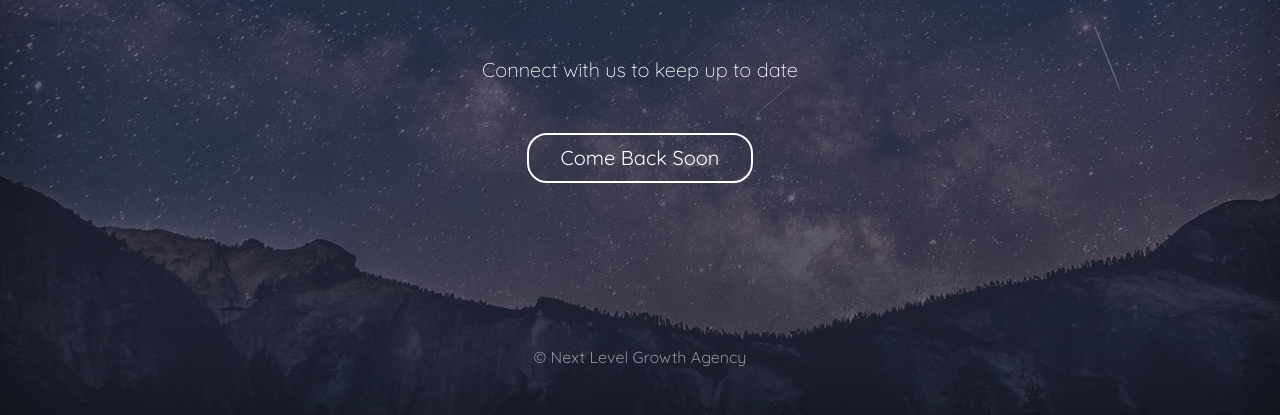
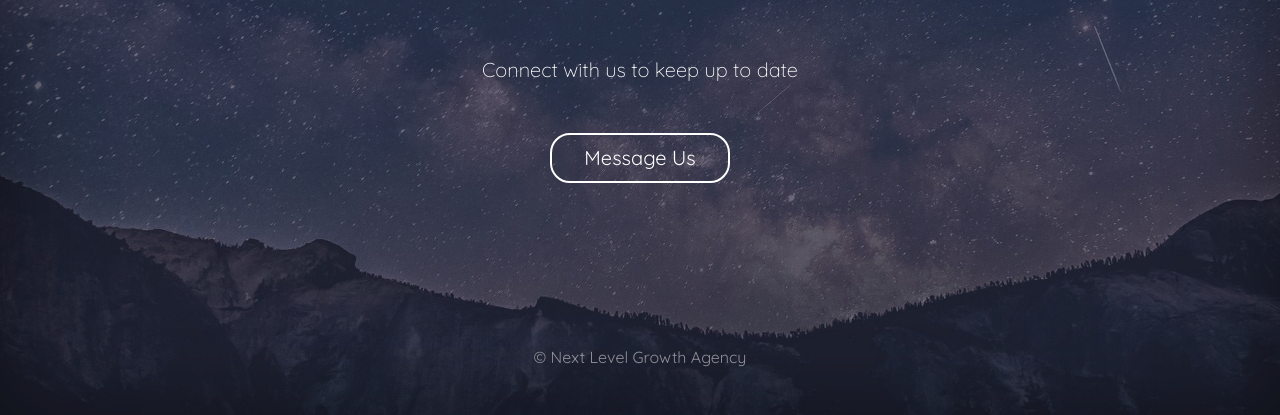
Before and after one commit to nextlevelgrowthagency/http---nextlevelgrowthagency.github.io-, a plain HTML site: page index.html in a window 1280 px wide. Shown: the part 385-800 px from the top of the page. Drawn offline with nearby package versions, Linux system fonts and the light colour scheme.

Commit message:
Update index.html

```diff
--- a/index.html
+++ b/index.html
@@ -27,7 +27,7 @@
       </div><br>      <div class="inner cover">
         <h1 class="cover-heading">Next Level Growth Agency</h1>
         <p class="lead cover-copy">Connect with us to keep up to date</p>
-        <p class="lead"><button type="button" class="btn btn-lg btn-default" href="mailto:contact@nextlevelgrowthagency.com">Come Back Soon</button></p>
+        <p class="lead"><a href="mailto:contact@nextlevelgrowthagency.com" class="btn btn-lg btn-default" role="button" aria-pressed="true">Message Us</a></p>
       </div>
       <div class="mastfoot">
         <div class="inner">
```
